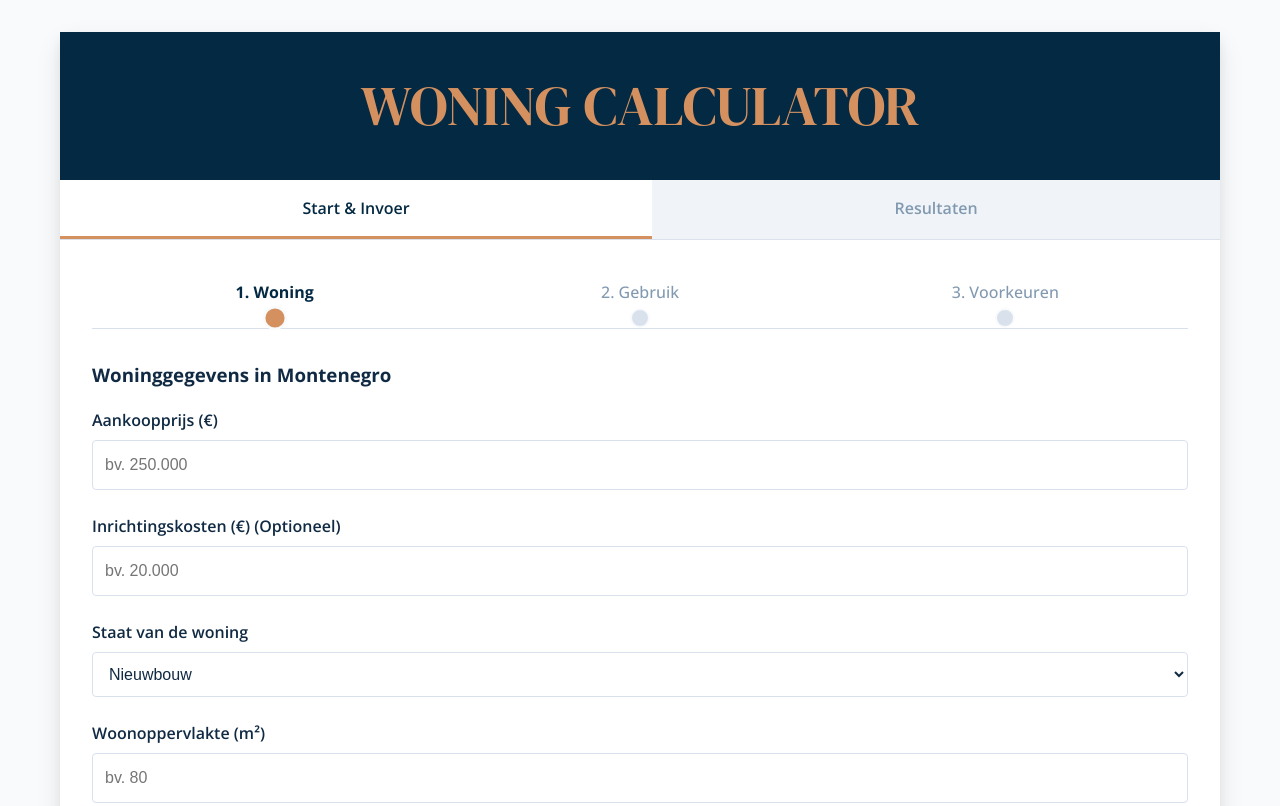
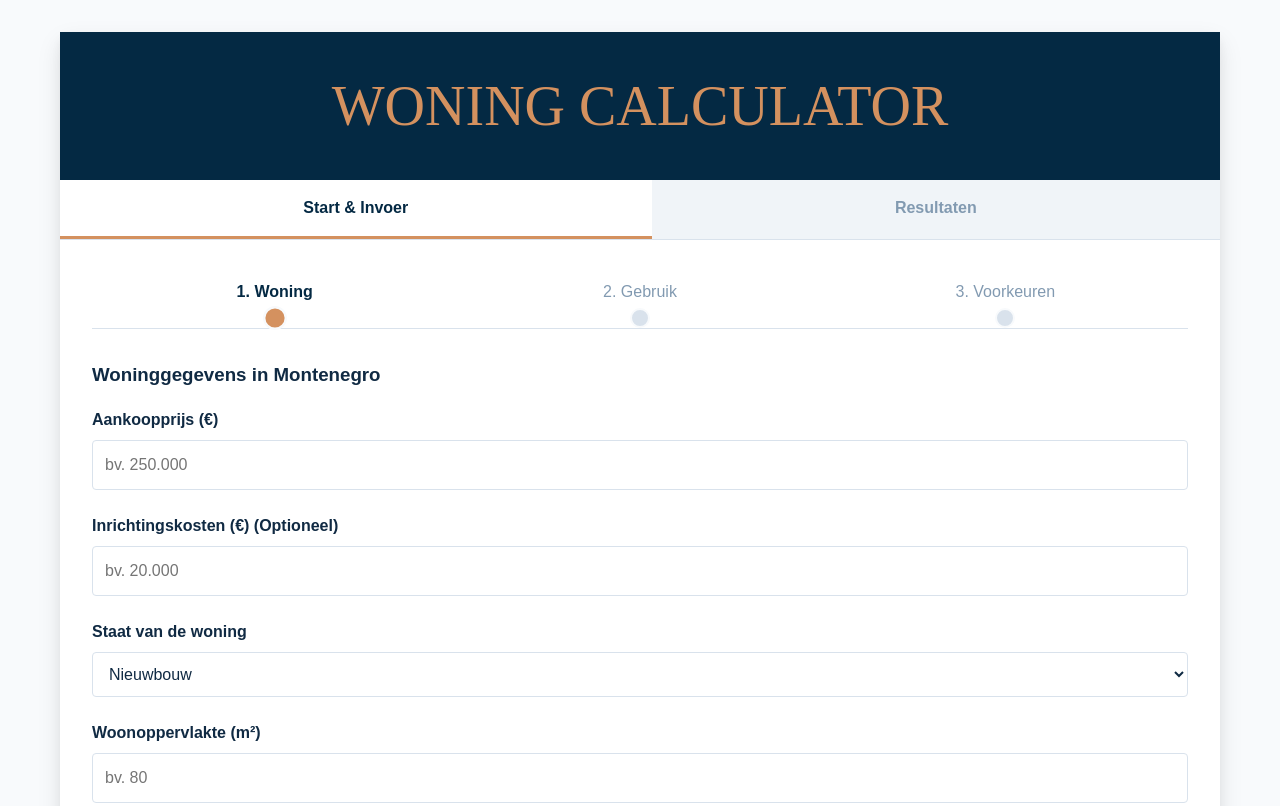
Before and after one commit to jasper126/html, a plain HTML site: page index.html in a window 1280 px wide. Shown: the top 806 px of the page. Drawn offline with nearby package versions, Linux system fonts and the light colour scheme.

Commit message:
Update index.html

```diff
--- a/index.html
+++ b/index.html
@@ -4,8 +4,6 @@
     <meta charset="UTF-8">
     <meta name="viewport" content="width=device-width, initial-scale=1.0">
     <title>BAY SIGHT Woning Calculator</title>
-    <link href="https://fonts.googleapis.com/css2?family=Open+Sans:wght@400;500;600;700&display=swap" rel="stylesheet">
-    <link href="https://fonts.googleapis.com/css2?family=DM+Serif+Display&display=swap" rel="stylesheet">
     <script src="https://cdn.jsdelivr.net/npm/chart.js"></script>
 
     <style>
@@ -37,7 +35,7 @@
         }
 
         body {
-            font-family: 'Open Sans', -apple-system, BlinkMacSystemFont, 'Segoe UI', Roboto, Oxygen, Ubuntu, Cantarell, 'Helvetica Neue', sans-serif;
+            font-family: 'Arial', -apple-system, BlinkMacSystemFont, 'Segoe UI', Roboto, Oxygen, Ubuntu, Cantarell, 'Helvetica Neue', sans-serif;
             font-size: 16px;
             line-height: 1.5;
             color: var(--text-primary);
```
